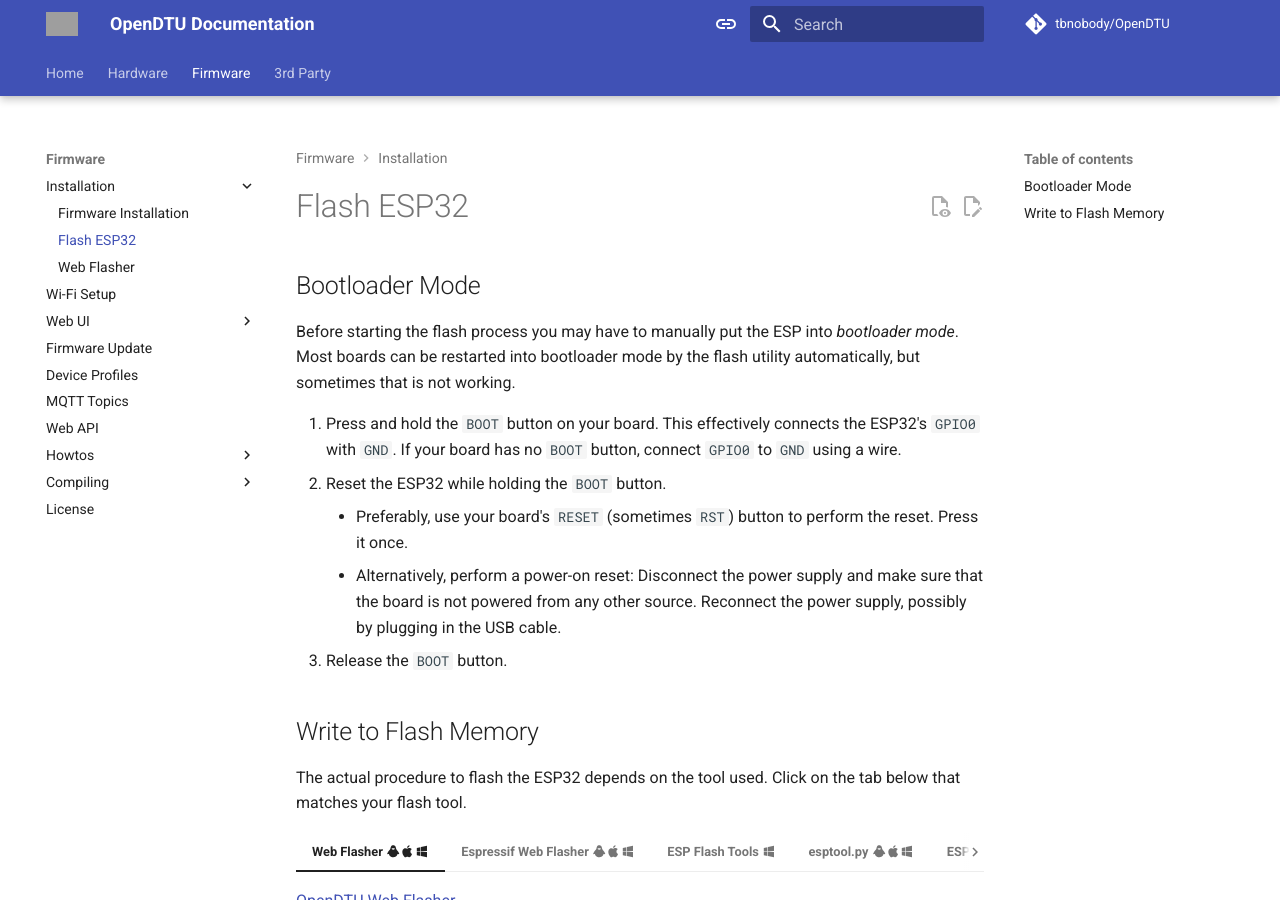
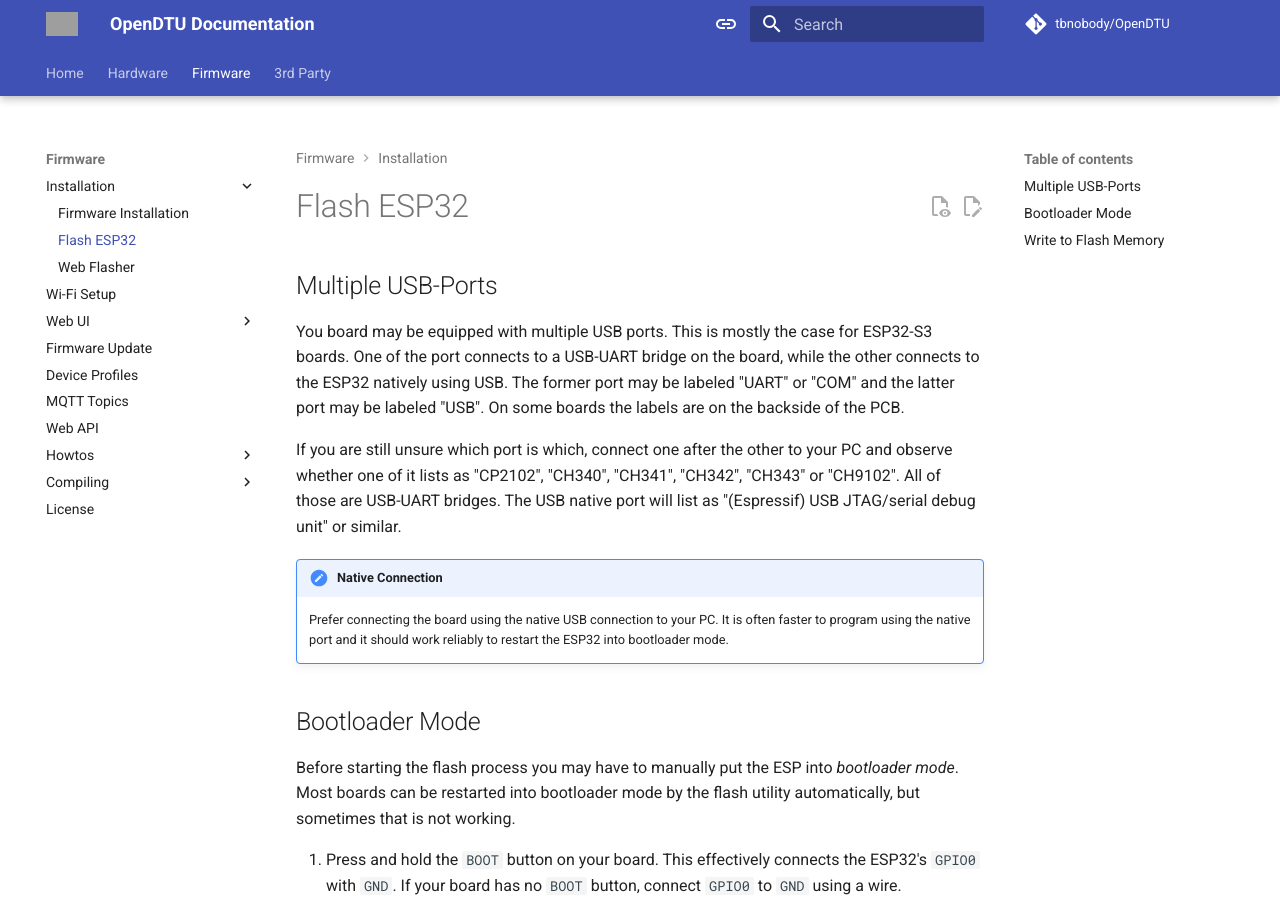
Before and after one commit to tbnobody/OpenDTU-docs, an MkDocs documentation site: the page built from docs/firmware/flash_esp.md, in a window 1280 px wide and 900 px high. Built offline with MkDocs 1.6.1 and Material for MkDocs 9.7.7, drawn with Linux system fonts in a browser that asks for light colours; comment, search, counter and statistics services are not loaded; grey boxes are pictures that could not be loaded.

Commit message:
native USB port should be preferred

```diff
--- a/docs/firmware/flash_esp.md
+++ b/docs/firmware/flash_esp.md
@@ -1,4 +1,22 @@
 # Flash ESP32
+
+## Multiple USB-Ports
+
+You board may be equipped with multiple USB ports. This is mostly the case for
+ESP32-S3 boards. One of the port connects to a USB-UART bridge on the board,
+while the other connects to the ESP32 natively using USB. The former port may
+be labeled "UART" or "COM" and the latter port may be labeled "USB". On some
+boards the labels are on the backside of the PCB.
+
+If you are still unsure which port is which, connect one after the other to
+your PC and observe whether one of it lists as "CP2102", "CH340", "CH341",
+"CH342", "CH343" or "CH9102". All of those are USB-UART bridges. The USB native
+port will list as "(Espressif) USB JTAG/serial debug unit" or similar.
+
+!!!note "Native Connection"
+    Prefer connecting the board using the native USB connection to your PC. It
+    is often faster to program using the native port and it should work
+    reliably to restart the ESP32 into bootloader mode.
 
 ## Bootloader Mode
 
```
